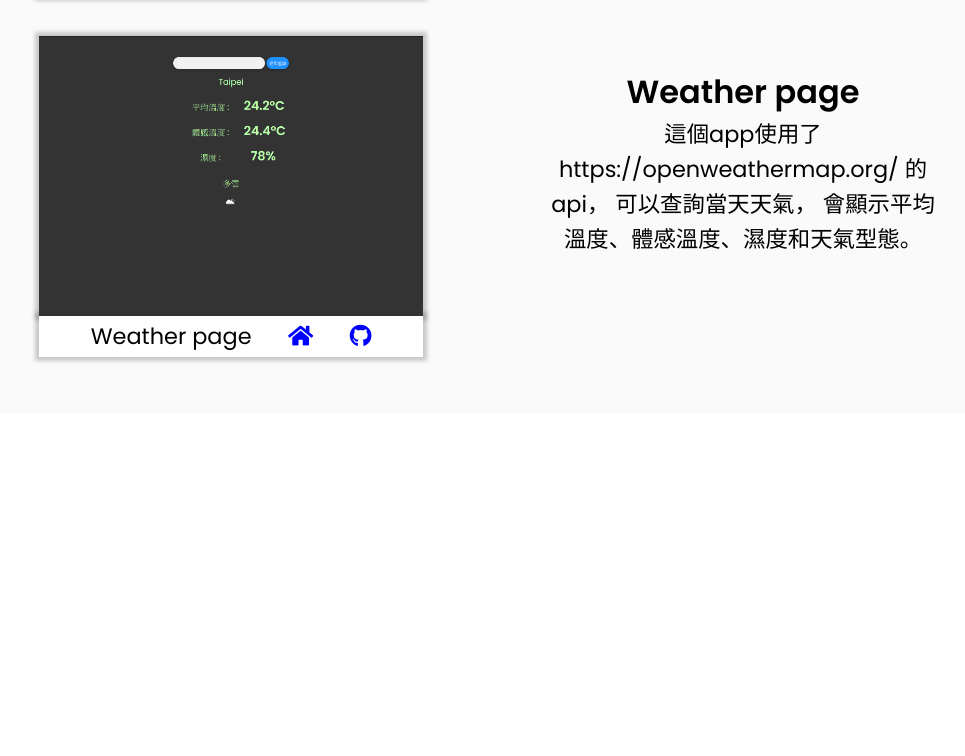
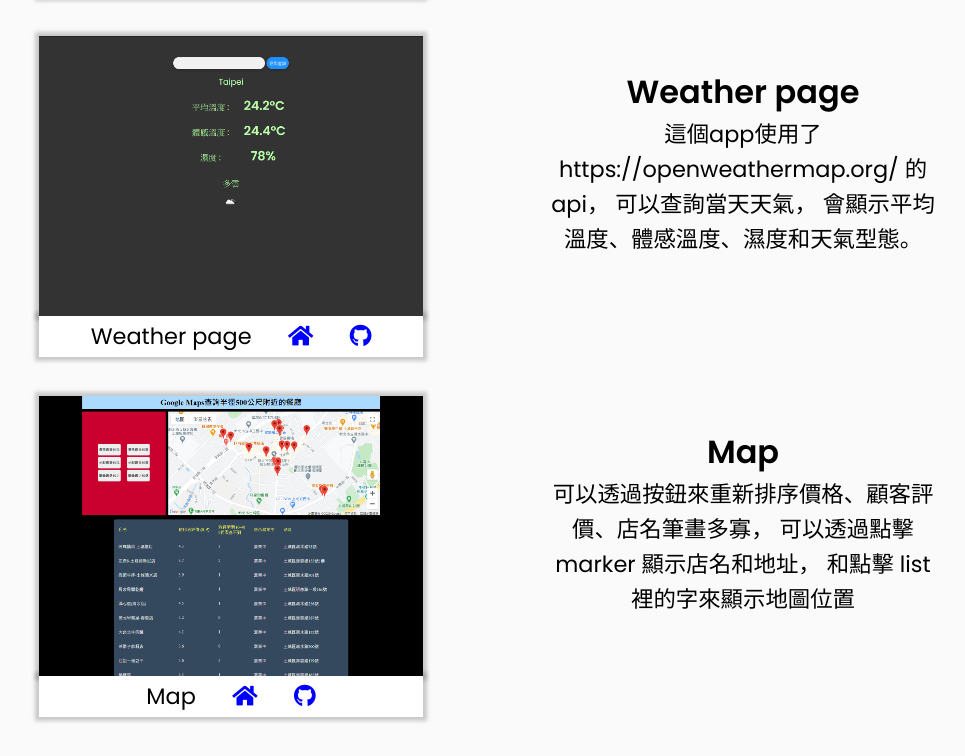
Before and after one commit to SiouTW/Projects-Main, a website: page public/index.html in a window 1280 px wide. Shown: the part 1347-2103 px from the top of the page, without its empty margins (153-1118 px from the left). Before the commit the page ends 1760 px from the top, so only its background shows below. Drawn offline with Linux system fonts and the light colour scheme; a web font is replaced by a local one.

Commit message:
update map project

```diff
--- a/public/index.html
+++ b/public/index.html
@@ -164,8 +164,34 @@
           </div>
         </div>
 
+        <!--  -->
+        <div class="projectWrapper clear-fix">
 
+          <div class="project">
+            <div class="title">
+              <div class="titleDiv" id="img3">
+              </div>
 
+              <div class="titleNameWrapper">
+                <p class="titleName">Map</p>
+              </div>
+            </div>
+
+            <div class="projectName">
+              <p>Map</p>
+              <a href="https://sioutw.github.io/Projects-Maps/"><i class="fas fa-home"></i></a>
+              <a href="https://github.com/SiouTW/Projects-Maps"><i class="fab fa-github"></i></a>
+            </div>
+          </div>
+
+          <div class="projectIntroduction">
+            <h4>Map</h4>
+            <p>可以透過按鈕來重新排序價格、顧客評價、店名筆畫多寡，
+              可以透過點擊 marker 顯示店名和地址，
+              和點擊 list 裡的字來顯示地圖位置
+            </p>
+          </div>
+        </div>
 
 
       </div>
--- a/src/style.less
+++ b/src/style.less
@@ -10,19 +10,19 @@
 }
 
 .homePage {
+  // background-color: gray;
   height: 70vh;
-  width: 100vw;
-  // background-color: gray;
+  width: 100%;
   background-image: url(./picture/sky.jpg);
   background-size: cover;
   background-position: center;
   position: relative;
 
   nav {
+    // background-color: #b0bec5;
     height: 60px;
     width: 100%;
     position: fixed;
-    // background-color: #b0bec5;
     transition: all .5s;
     z-index: 10;
     opacity: 1;
@@ -33,8 +33,6 @@
       height: 100%;
       display: flex;
       justify-content: space-between;
-
-
 
       .one {
         background-color: gray;
@@ -116,7 +114,7 @@
 
 .allSkill {
   height: 35vh;
-  width: 100vw;
+  width: 100%;
   background-image: url('./picture/city.jpg');
   background-size: cover;
   background-attachment: fixed;
@@ -205,8 +203,9 @@
 
 .RecentProject {
   padding-top: 2.5rem;
-  height: 110vh;
-  width: 100vw;
+  padding-bottom: 5rem;
+  // height: 140vh;
+  width: 100%;
   background-color: #FAFAFA;
 
   .container {
@@ -358,9 +357,11 @@
 
 #img2 {
   background-image: url(./picture/weather.png);
-
 }
 
+#img3 {
+  background-image: url(./picture/map.png);
+}
 
 
 // 右側navbar出來時的陰影
```
Also changed, not shown: src/style.css, 1 other file.
